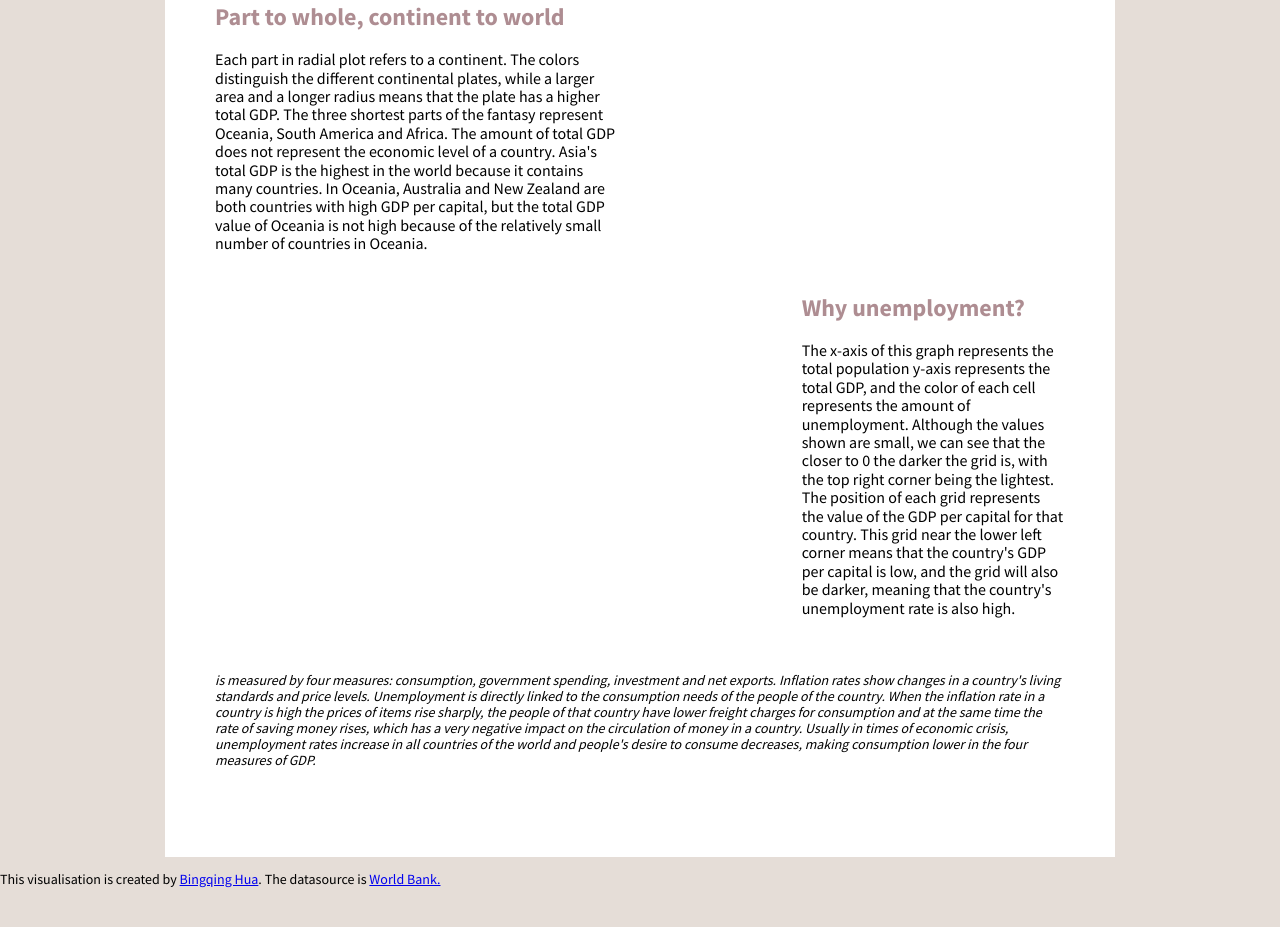
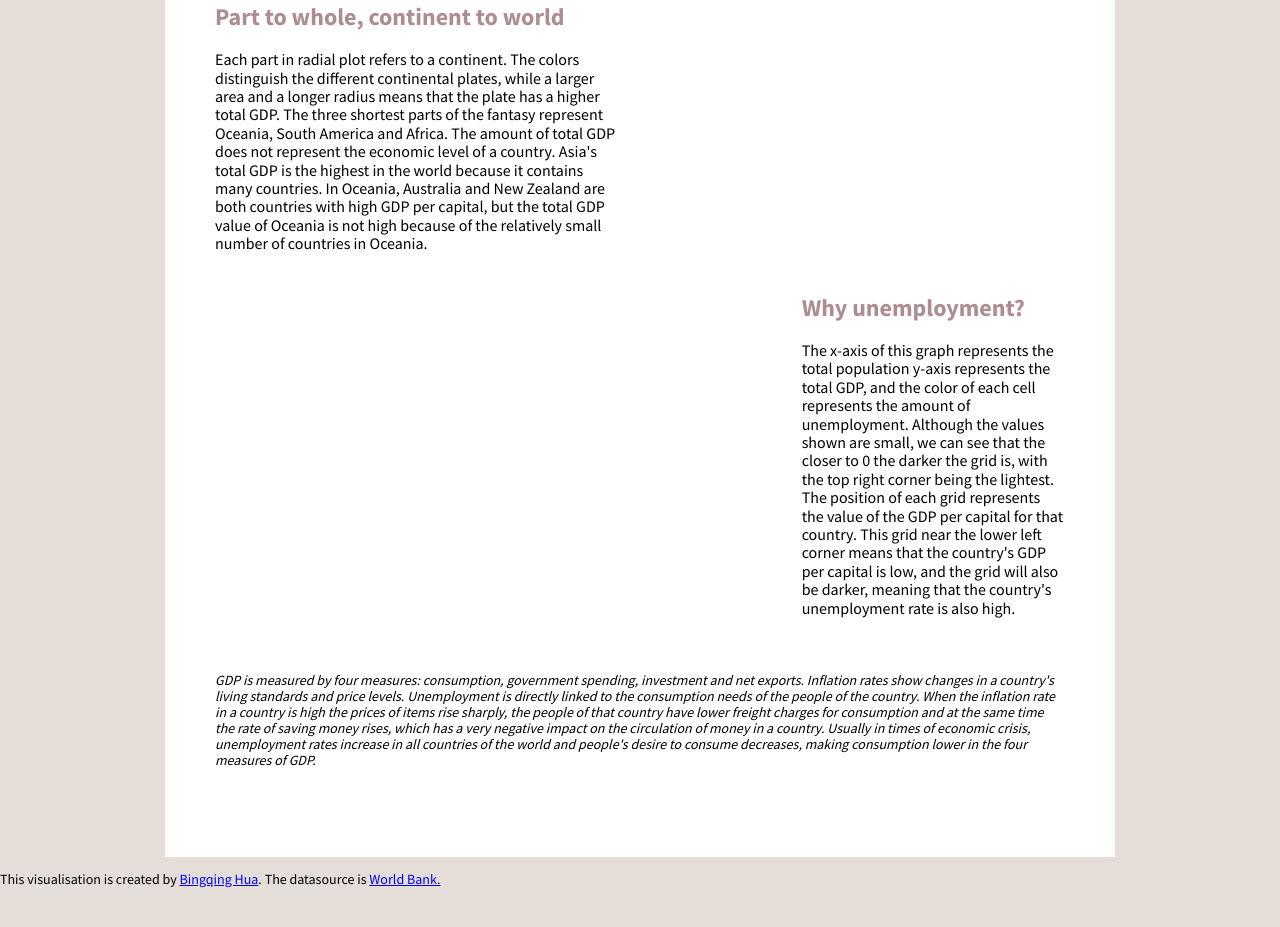
Before and after one commit to Mona-Hua/Data_visualization, a plain HTML site: page final.html in a window 1280 px wide. Shown: the part 851-1778 px from the top of the page. Drawn offline with nearby package versions, Linux system fonts and the light colour scheme; a script that the page names is missing.

Commit message:
Update final.html

```diff
--- a/final.html
+++ b/final.html
@@ -122,7 +122,7 @@
 
         <div class="pure-g">
           <div class="pure-u-1-1 small-font">
-            <p><em> is measured by four measures: consumption, government spending, investment and net exports. Inflation rates show changes in a country's living standards and price levels. Unemployment is directly linked to the consumption needs of the people of the country.
+            <p><em>GDP is measured by four measures: consumption, government spending, investment and net exports. Inflation rates show changes in a country's living standards and price levels. Unemployment is directly linked to the consumption needs of the people of the country.
                 When the inflation rate in a country is high the prices of items rise sharply, the people of that country have lower freight charges for consumption and at the same time the rate of saving money rises, which has a very negative impact on the circulation of money in a country. Usually in times of economic crisis, unemployment rates increase in all countries of the world and people's desire to consume decreases, making consumption lower in the four measures of GDP.</em></p>
           </div>
         </div>
```
